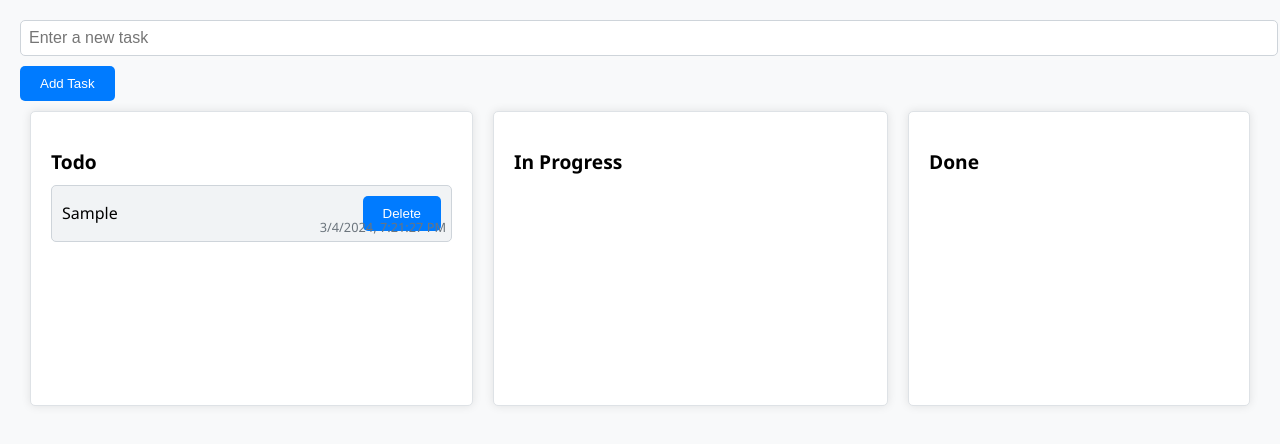
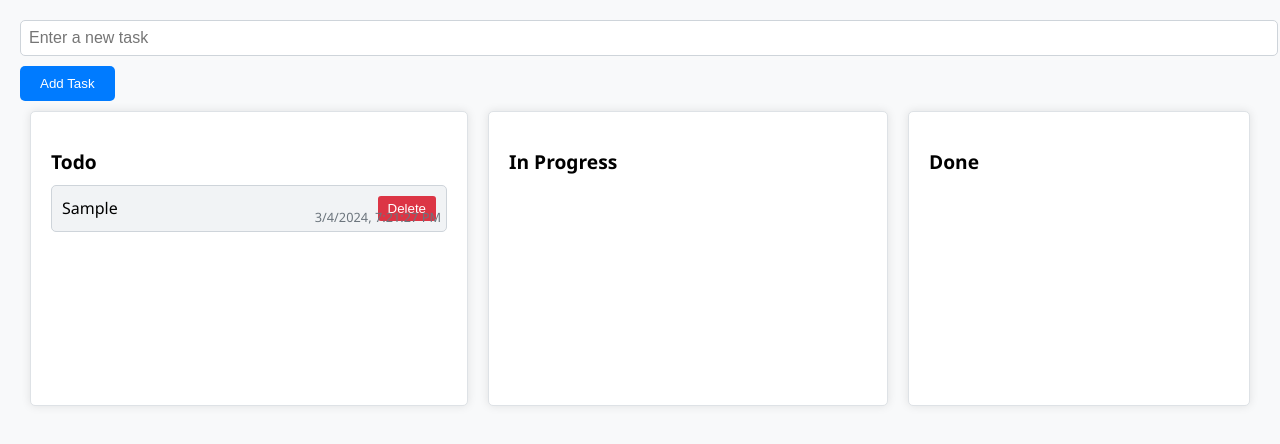
Before and after one commit to darky95/darky95.github.io, a plain HTML site: page kanban/index.html in a window 1280 px wide. Both pictures are taken after typing "Sample" into the empty fields and a click on the button "Add Task". Drawn offline with Linux system fonts and the light colour scheme.

Commit message:
Update index.html

```diff
--- a/kanban/index.html
+++ b/kanban/index.html
@@ -3,7 +3,7 @@
 <head>
 <meta charset="UTF-8">
 <meta name="viewport" content="width=device-width, initial-scale=1.0">
-<title>Kanban Board 3</title>
+<title>Kanban Board 4</title>
 <style>
     body {
         font-family: 'Segoe UI', Tahoma, Geneva, Verdana, sans-serif;
@@ -57,12 +57,26 @@
         position: relative;
     }
 
+    .task span {
+        flex-grow: 1;
+    }
+
     .task-timestamp {
         font-size: 0.8rem;
         color: #6c757d;
         position: absolute;
         bottom: 5px;
         right: 5px;
+    }
+
+    .task button {
+        background-color: #dc3545;
+        color: #fff;
+        border: none;
+        border-radius: 3px;
+        padding: 5px 10px;
+        cursor: pointer;
+        margin-left: 10px;
     }
 
     input[type="text"] {
```
